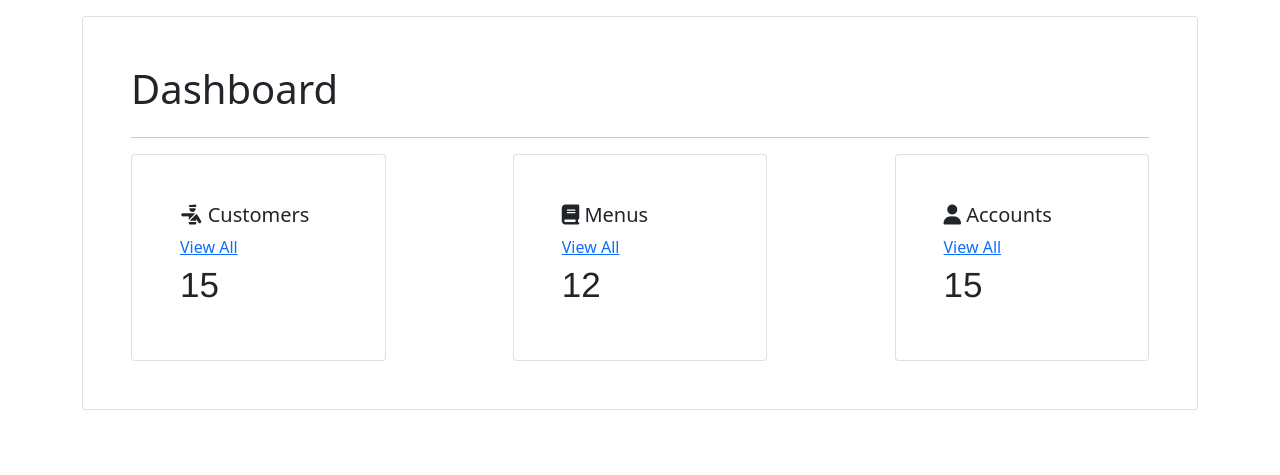
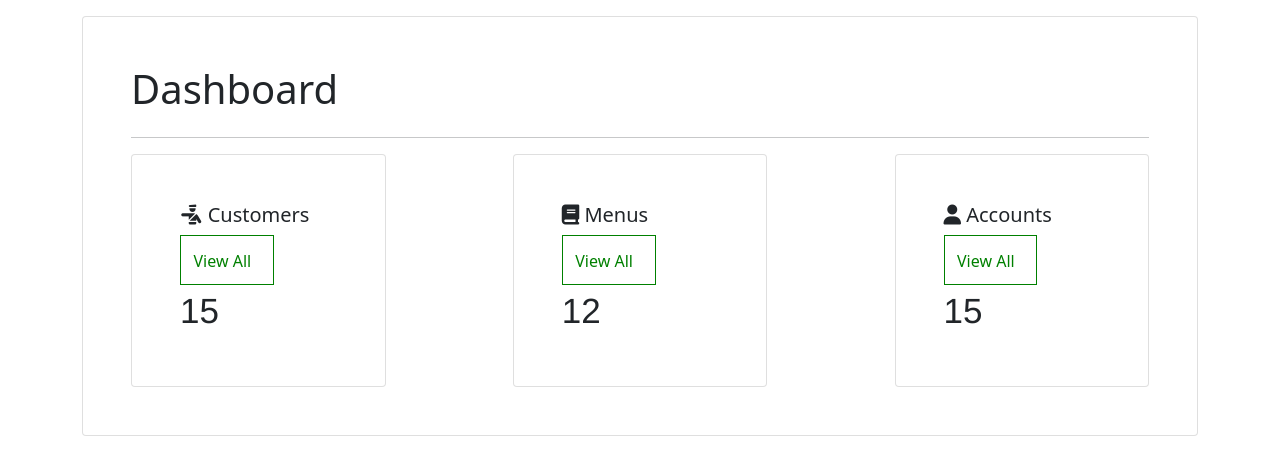
Before and after one commit to sixdgt/project_restro_menu, a Django app: page / in a window 1280 px wide. Shown: the part 56-531 px from the top of the page. Run offline with Django 4.2, Linux system fonts and the light colour scheme; data comes from the database, SQL or seed files in the repository; both versions use the stored data as it was after the commit.

Commit message:
pagination and static file configuration & loading

```diff
--- a/project_restro_menu/project_restro_menu/settings.py
+++ b/project_restro_menu/project_restro_menu/settings.py
@@ -122,6 +122,7 @@ USE_TZ = True
 # https://docs.djangoproject.com/en/4.2/howto/static-files/
 
 STATIC_URL = 'static/'
+STATICFILES_DIRS = [os.path.join(BASE_DIR, 'static')]
 
 # Default primary key field type
 # https://docs.djangoproject.com/en/4.2/ref/settings/#default-auto-field
--- /dev/null
+++ b/project_restro_menu/static/css/style.css
@@ -0,0 +1,27 @@
+.anchor {
+    text-decoration: none;
+    border: 1px solid green;
+    width: 60%;
+    height: 50px;
+    padding: 8%;
+    background-color: white;
+    color: green;
+    transition: 0.5s ease-in-out;
+}
+
+.anchor:hover {
+    border: 1px solid green;
+    color: white;
+    background-color:green;
+    transition: 0.5s ease-in-out;
+    border-radius: 5%;
+    width: 65%;
+    padding: 12%;
+}
+
+.count {
+    position: relative;
+    z-index: 1;
+    font-size: 35px;
+    font-family: 'Franklin Gothic Medium', 'Arial Narrow', Arial, sans-serif;
+}
--- /dev/null
+++ b/project_restro_menu/static/js/script.js
@@ -0,0 +1,4 @@
+function changeText(){
+    let anchor = document.getElementById('anchor');
+    anchor.innerHTML = "View Menus";
+}
--- a/project_restro_menu/templates/dashboard.html
+++ b/project_restro_menu/templates/dashboard.html
@@ -1,4 +1,6 @@
 {% extends 'layouts/master.html' %}
+
+{% load static %}
 
 {% block title %}
 RESTRO | Dashboard
@@ -6,14 +8,7 @@ RESTRO | Dashboard
 
 {% block custom_css %}
 <link rel="stylesheet" href="https://cdnjs.cloudflare.com/ajax/libs/font-awesome/6.4.0/css/all.min.css" />
-<style>
-    .count {
-        position: relative;
-        z-index: 1;
-        font-size: 35px;
-        font-family: 'Franklin Gothic Medium', 'Arial Narrow', Arial, sans-serif;
-    }
-</style>
+<link rel="stylesheet" href="{% static 'css/style.css' %}">
 {% endblock %}
 
 {% block content %}
@@ -24,20 +19,24 @@ RESTRO | Dashboard
         <div class="d-flex flex-row justify-content-between">
             <div class="card p-5 w-25">
                 <h5><i class="fa-solid fa-person-military-pointing"></i> Customers</h5>
-                <a href="{% url 'menu-list' %}">View All</a>
+                <a href="{% url 'menu-list' %}" class="anchor">View All</a>
                 <span class="count">15</span>
             </div>
             <div class="card p-5  w-25">
                 <h5><i class="fa-solid fa-book"></i> Menus</h5>
-                <a href="{% url 'menu-list' %}">View All</a>
+                <a href="{% url 'menu-list' %}"  class="anchor" id="anchor">View All</a>
                 <span class="count">{{ menu_total }}</span>
             </div>
             <div class="card p-5  w-25">
                 <h5><i class="fa-solid fa-user"></i> Accounts</h5>
-                <a href="{% url 'menu-list' %}">View All</a>
+                <a href="{% url 'menu-list' %}" class="anchor" onmouseenter="changeText()">View All</a>
                 <span class="count">15</span>
             </div>
         </div>
     </div>
 </div>
 {% endblock %}
+
+{% block custom_js %}
+<script src="{% static 'js/script.js' %}"></script>
+{% endblock %}
```
Also changed, not shown: project_restro_menu/app_menus/views.py (+15 -1 lines), project_restro_menu/templates/menus/list_menu.html (+18 -1 lines), project_restro_menu/db.sqlite3.
